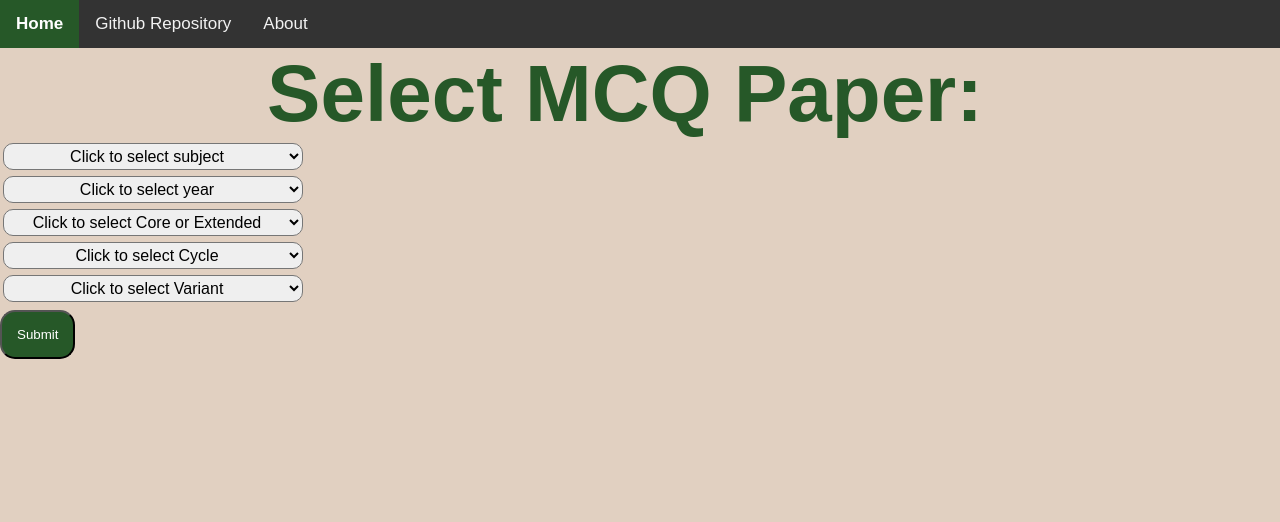
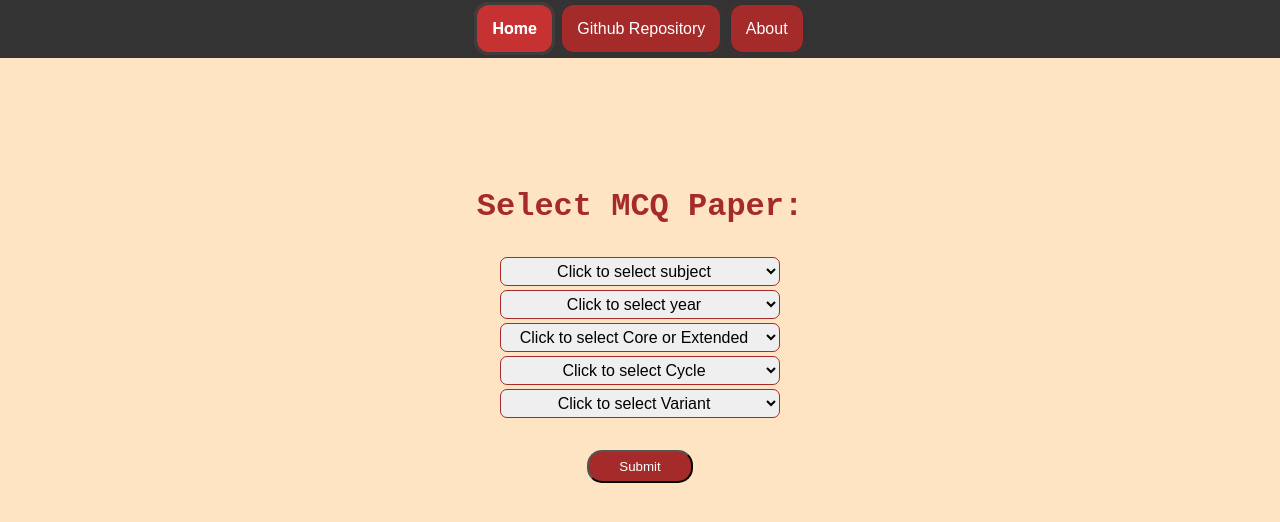
Before and after one commit to AhmedMurad22/PastPaperHelper, a Flask app: page / in a window 1280 px wide. Shown: the top 522 px of the page. Run offline with Flask 3, Linux system fonts and the light colour scheme.

Commit message:
design and theme changed for the better ;)

```diff
--- a/static/style.css
+++ b/static/style.css
@@ -1,35 +1,32 @@
+
 * {
     margin: 0px;
     padding: 0px;
 }
+body {
+    background-color: bisque;
+    font-family: Arial, Helvetica, sans-serif;
+}
 .navbar {
-    overflow: hidden;
     background-color: #333;
+    padding: 20px 5px;
+    text-align: center;
 }
-
 .navbar a {
-    float: left;
-    color: #f2f2f2;
-    text-align: center;
-    padding: 14px 16px;
+    border: #333 solid;
+    border-radius: 15px;
+    background-color: brown;
+    padding: 15px;
     text-decoration: none;
-    font-size: 17px;
+    color: white;
 }
-
 .navbar a:hover {
-    background-color: #b4a79d;
-    color: black;
+    filter: brightness(1.2);
+    transition: filter 0.2s;
 }
-
-.navbar a.active {
-    background-color: #265828;
-    color: white;
+.active {
     font-weight: bold;
-}
-body {
-    margin: 0;
-    font-family: Arial, Helvetica, sans-serif;
-    background-color: #e1d0c1;
+    filter:brightness(1.2)
 }
 .heading {
     color: #265828;
@@ -37,49 +34,78 @@ body {
     text-align: center;
     padding-right: 30px;
 }
+.main-heading {
+    font-family: 'Courier New', Courier, monospace;
+    margin: 30px;
+    color: brown;
+    text-align: center;
+    padding-top: 100px;
+}
 .dropdown-box {
+    text-align: center;
+}
+.dropdown {
+    padding: 4px 7px;
     font-size: medium;
-    padding: 3px;
-    padding-inline: 20px;
+    border-radius: 7px;
+    margin: 2px;
+    width: 280px;
     text-align: center;
-    width: 300px;
-    margin: 3px;
-
-    transition: filter 0.2s; /* Add a transition for smooth hover effect */
-    border-radius: 10px; /* Add rounded edges */
+    border-color: brown;
 }
-.submit-button {
-    padding: 15px;
-    margin-top: 5px;
-    background-color: #265828;
+.submit-btn {
+    padding: 7px 30px;
+    border-radius: 15px;
+    background-color: brown;
+    margin-top: 30px;
     color: white;
-
+}
+.hover:hover {
+    filter: brightness(1.2);
     transition: filter 0.2s;
-    border-radius: 15px;
+}
+.pdetails {
+    padding: 20px;
+    font-family: 'Courier New', Courier, monospace;
+    color: brown;
+    text-align: center;
+}
+.holder {
+    margin: 30px;
+    font-family: 'Courier New', Courier, monospace;
+    color: brown;
+}
+.text-box h1 {
+    padding-left: 60px;
+}
+.text-box p {
+    padding-left: 180px;
+    padding-bottom: 30px;
+    font-size: x-large
 }
 .option {
-    padding: 15px;
+    padding: 75px 100px;
+    border-color: black;
+    border-style: outset;
+    font-family: 'Courier New', Courier, monospace;
+    font-weight: bold;
     margin: 5px;
+    font-size: xx-large;
     transition: filter 0.2s;
-    border-radius: 10px;
+    border-radius:30px;
 }
-
 .option:hover {
     filter: brightness(1.5); /* Brighten the button on hover */
 }
-
 #btna {
     background-color: #4f8c8c;
 }
-
 #btnb {
     background-color: #894e4e;
 }
-
 #btnc {
     background-color: #589552;
 }
-
 #btnd {
     background-color: #928150;
 }
--- a/templates/index.html
+++ b/templates/index.html
@@ -4,29 +4,27 @@
     <meta charset="UTF-8">
     <meta name="viewport" content="width=device-width, initial-scale=1.0">
     <link rel="stylesheet" type="text/css" href="{{ url_for('static', filename='style.css') }}">
-    <link rel="stylesheet" href="tempstylesheet.css">
     <title> PastPaperHelper Home </title>
 </head>
 <body>
     <div class="navbar">
-        <a class="active" href="#">Home</a>
+        <a class="active" href="{{ url_for('index') }}">Home</a>
         <a href="https://github.com/AhmedMurad22/PastPaperHelper">Github Repository</a>
-        <a class="about"  href="#">About</a>
+        <a href="#">About</a>
     </div>
 
-    <h1 class='heading'>Select MCQ Paper: </h1>
+    <h1 class="main-heading">Select MCQ Paper: </h1>
+
     <form id="main-form" method="POST" action="/submit">
-        <div>
-            <select class="dropdown-box hover" id="code" name="code">
+        <div class="dropdown-box">
+            <select class="dropdown" id="code" name="code">
                 <option selected disabled hidden>Click to select subject</option>
                 <option class="disabled-option" disabled> IGCSE SUBJECTS</option>
                 <option value="0610">  Biology - 0610 </option>
                 <option value="0620">  Chemistry - 0620 </option>
                 <option value="0625">  Physics - 0625 </option>
-            </select>
-        </div>
-        <div>
-            <select class="dropdown-box hover" id="year" name="year">
+            </select><br>
+            <select class="dropdown" id="year" name="year">
                 <option selected disabled hidden>Click to select year</option>
                 <option value="17">  2017  </option>
                 <option value="18">  2018  </option>
@@ -35,33 +33,27 @@
                 <option value="21">  2021  </option>
                 <option value="22">  2022  </option>
                 <option value="23">  2023  </option>
-            </select>
-        </div>
-        <div>
-            <select class="dropdown-box hover" id="coreORextended" name="coreORextended">
+            </select><br>
+            <select class="dropdown" id="coreORextended" name="coreORextended">
                 <option selected disabled hidden> Click to select Core or Extended </option>
                 <option value="1">  Core  </option>
                 <option value="2">  Extended  </option>
-            </select>
-        </div>
-        <div>
-            <select class="dropdown-box hover" id="series" name="series">
+            </select><br>
+            <select class="dropdown" id="series" name="series">
                 <option selected disabled hidden>Click to select Cycle</option>
                 <option value="s">  May/June          </option>
                 <option value="w">  October/November  </option>
                 <option value="m">  February/March    </option>
-            </select>
-        </div>
-        <div>
-            <select class="dropdown-box hover" id="variant" name="variant">
+            </select><br>
+            <select class="dropdown" id="variant" name="variant">
                 <option selected disabled hidden>Click to select Variant</option>
                 <option value="1">  1  </option>
                 <option value="2">  2  </option>
                 <option value="3">  3  </option>
-            </select>
+            </select><br>
+
+            <input class="submit-btn hover" type="submit" value="Submit">
         </div>
-
-            <input class="submit-button hover-submit" type="submit" value="Submit">
     </form>
 </body>
 </html>
```
Also changed, not shown: templates/paper.html (+15 -10 lines).
